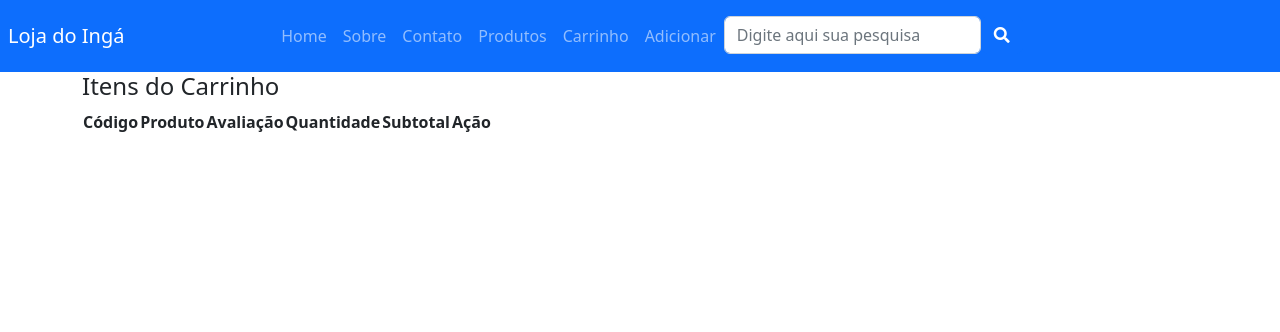
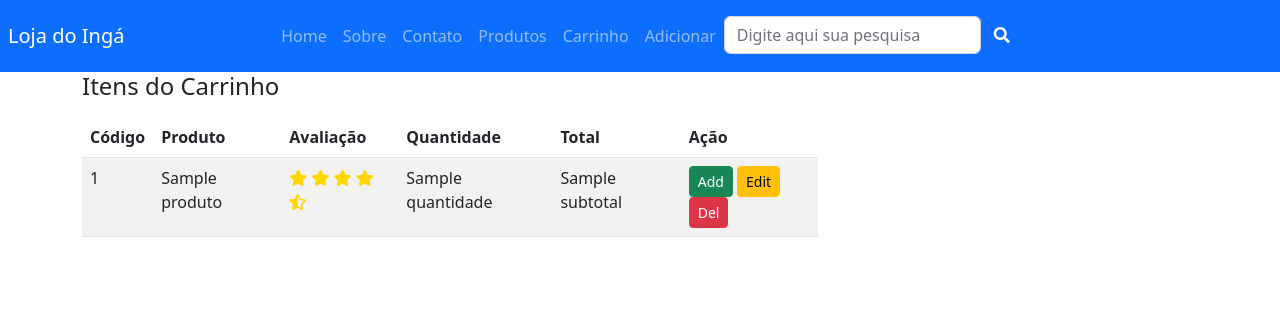
Before and after one commit to DanielRodri87/Projeto-Django, a Django app: template lojaproject/templates/meucarro.html in a window 1280 px wide. Shown: the top 332 px of the page. Run offline with Django 4.2, Linux system fonts and the light colour scheme; the template is opened without the code that fills it: most values are stand-ins (such as "Sample title", 1, 10 or a date in 2020); lists and menus that the app fills with data are empty.

Commit message:
Carrinho funcionando

```diff
--- a/lojaproject/templates/meucarro.html
+++ b/lojaproject/templates/meucarro.html
@@ -5,25 +5,46 @@
 <div class="container">
   <div class="row">
     <div class="col-md-8">
-            <h4>Itens do Carrinho</h4>
-            <table>
-                <thead>
+      <h4 class="mb-3">Itens do Carrinho</h4>
+      <table class="table table-striped .mx-auto">
+        <thead class="thead-dark">
             <tr>
               <th>Código</th>
               <th>Produto</th>
               <th>Avaliação</th>
               <th>Quantidade</th>
-                        <th>Subtotal</th>
+              <th>Total</th>
               <th>Ação</th>
             </tr>
+          </thead>
         <tbody>
-
+          {% for cp in carro.carroproduto_set.all %}
+            <tr>
+              <td>{{forloop.counter}}</td>
+              <td>{{cp.produto.titulo}}</td>
+              <td>
+                <i id="star" style="color: gold;" class="fas fa-star"></i>
+                <i id="star" style="color: gold;" class="fas fa-star"></i>
+                <i id="star" style="color: gold;" class="fas fa-star"></i>
+                <i id="star" style="color: gold;" class="fas fa-star"></i>
+                <i id="star" style="color: gold;" class="fas fa-star-half-alt"></i>
+              </td>
+              <td>{{cp.quantidade}}</td>
+              <td>{{cp.subtotal}}</td>
+              <td>
+                <a href="" class="btn btn-success btn-sm">Add</a>
+                <a href="" class="btn btn-warning btn-sm">Edit</a>
+                <a href="" class="btn btn-danger btn-sm">Del</a>
+              </td>
+            </tr>
+          {% endfor %}
         </tbody>
-                </thead>
-
       </table>
     </div>
   </div>
 </div>
 
 {% endblock %}
+<style>
+
+</style>
```
Also changed, not shown: lojaproject/lojaapp/views.py (+13 -0 lines), lojaproject/db.sqlite3, lojaproject/produtos/fiat-uno-grazie_mille-2-732x488.jpg (added), lojaproject/produtos/novo-volkswagen-jetta-GLI-2023-1200x720.jpg (added). Lines whose indentation alone changed are shown as unchanged.
